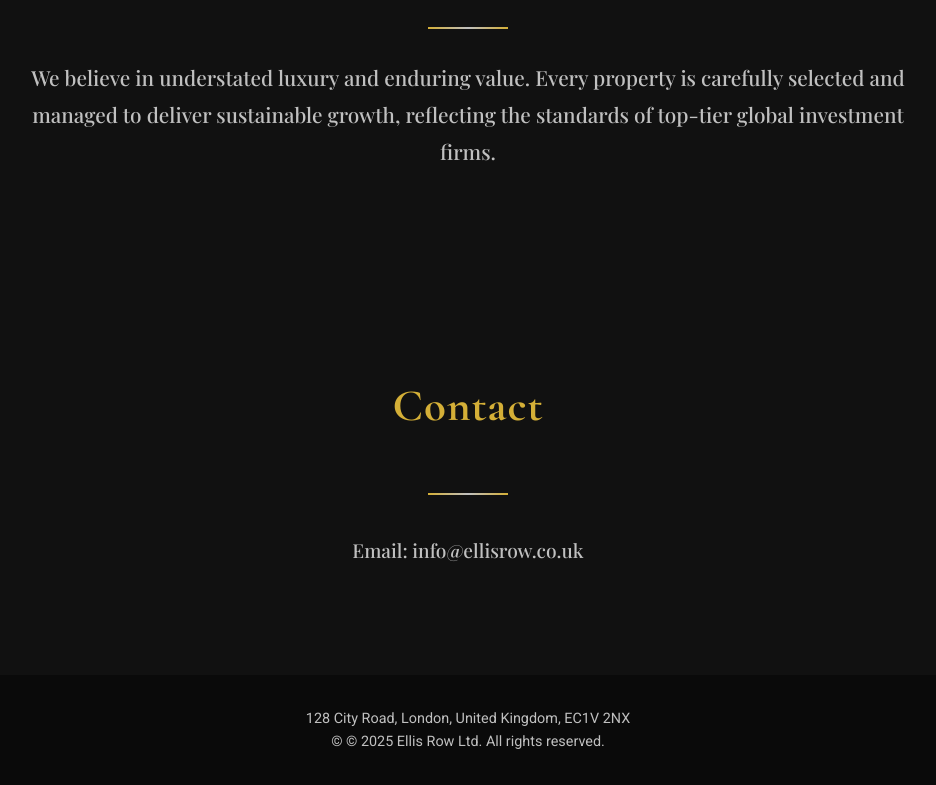
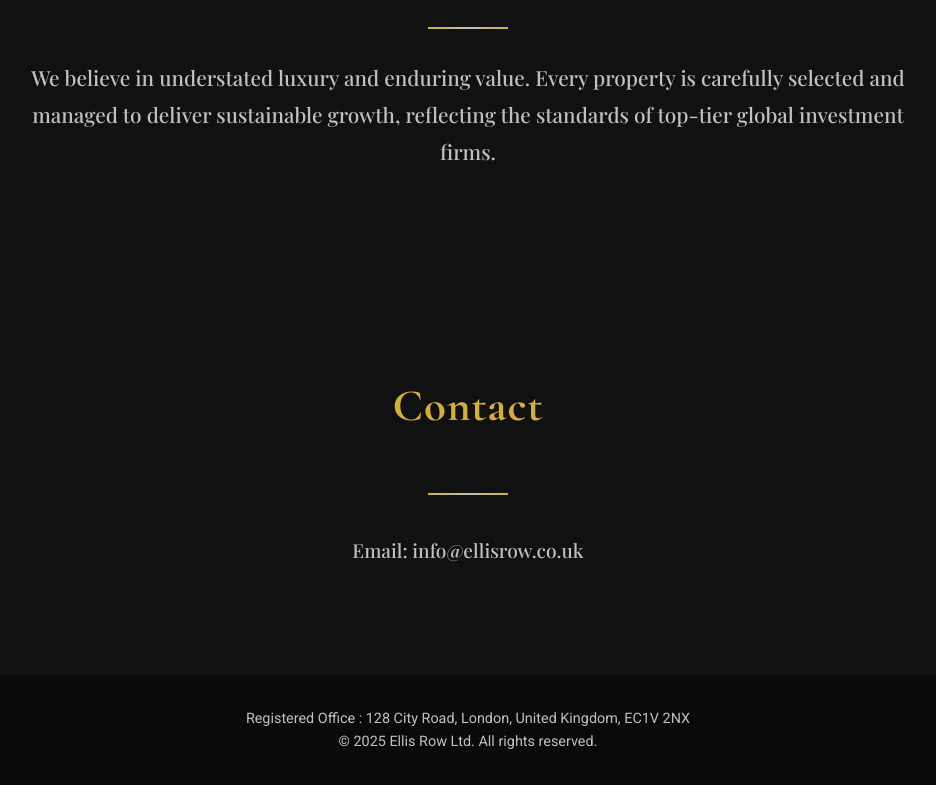
Before and after one commit to ArmaanKazemi/ellisrow, a plain HTML site: page index.html in a window 1280 px wide. Shown: the part 1421-2206 px from the top of the page, without its empty margins (172-1108 px from the left). Drawn offline with nearby package versions, Linux system fonts and the light colour scheme.

Commit message:
Update index.html

```diff
--- a/index.html
+++ b/index.html
@@ -5,7 +5,7 @@
   <meta name="viewport" content="width=device-width, initial-scale=1.0">
 
   <!-- Primary SEO -->
-  <title>Ellis Row Ltd — Luxury Property Investment Company UK</title>
+  <title>Ellis Row Ltd — Property Investment Company UK</title>
   <meta name="description" content="Ellis Row is a UK-based private property investment company specializing in high-value residential acquisitions, strategic management, and long-term growth.">
 
   <!-- Google / Search Engine Verification -->
@@ -138,11 +138,11 @@
 
   <footer>
     <p>
-        128 City Road, London, United Kingdom, EC1V 2NX
+        Registered Office : 128 City Road, London, United Kingdom, EC1V 2NX
     </p>
 
     <p>
-        &copy; © 2025 Ellis Row Ltd. All rights reserved.
+        &copy; 2025 Ellis Row Ltd. All rights reserved.
     </p>
 </footer>
 
```
